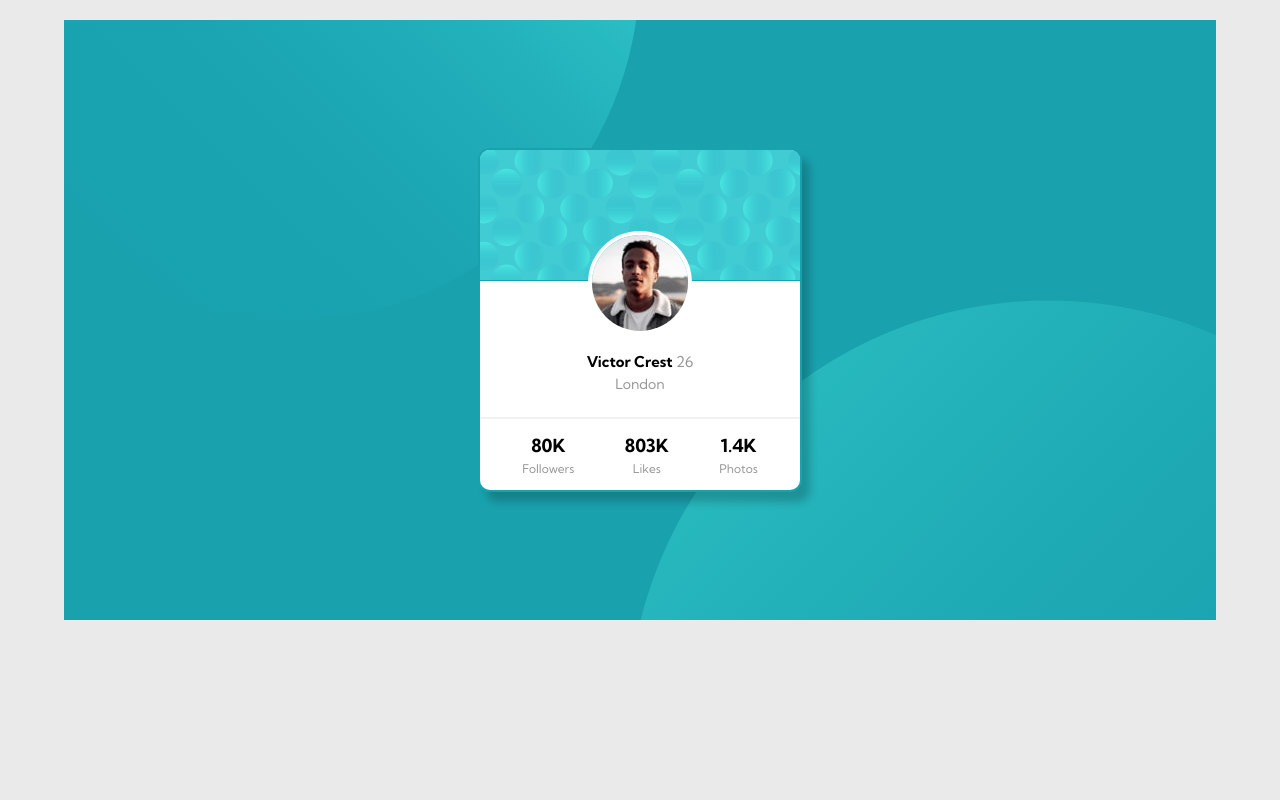
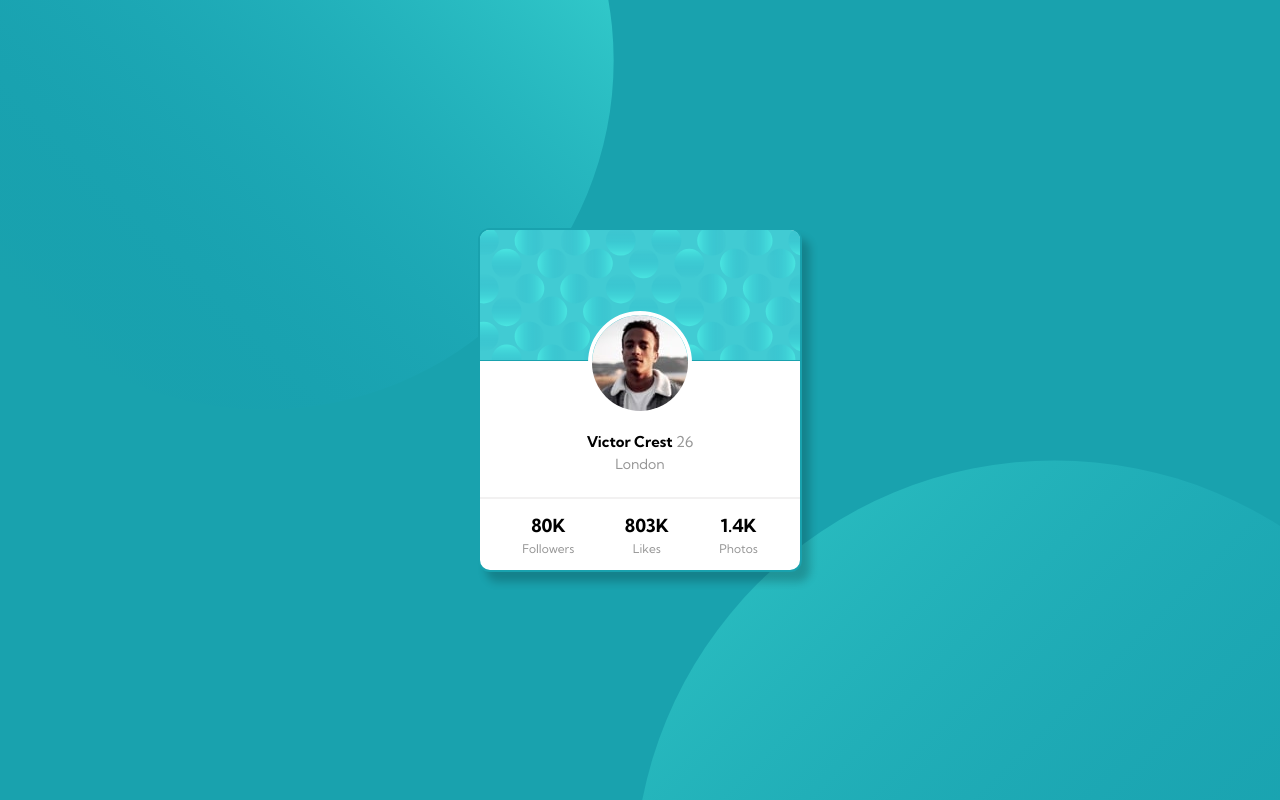
Before and after one commit to Slavica-Marinkovic/week2, a plain HTML site: page index.html in a window 1280 px wide. Drawn offline with Linux system fonts and the light colour scheme.

Commit message:
style changed

```diff
--- a/style.css
+++ b/style.css
@@ -11,9 +11,8 @@ h1, h2, h3, h4, h5, h6 {
     margin: 0;
 }
 .wrapper {
-    width: 1440px;
-    height: 600px;
-    margin: 20px auto;
+    width: 100%;
+    height: 100vh;
     background-color: hsl(185, 75%, 39%);
     position: relative;
     overflow: hidden;
@@ -23,11 +22,11 @@ h1, h2, h3, h4, h5, h6 {
     position: absolute;
 }
 .wrapper>img:first-of-type {
-    bottom: 300px;
-    right: 50%;
+    bottom: 390px;
+    right: 52%;
 }
 .wrapper>img:nth-of-type(2) {
-    top: 350px;
+    top: 530px;
     left: 55%;
     transform: scale(1.2,1.2);
 }
@@ -92,19 +91,9 @@ h1, h2, h3, h4, h5, h6 {
     font-size: 12px;
     color: hsl(0, 0%, 59%);
 }
-
-@media screen and (max-width: 1440px) {
+@media screen and (max-width: 320px) {
     .wrapper{
-        width: 90%;
+        padding: 10px;
+        overflow: scroll;
     }
 }
-@media screen and (max-width: 768px) {
-    .wrapper{
-        width: 100%;
-    }
-}
-@media screen and (max-width: 325px) {
-    .contact{
-        width: 90%;
-    }
-}
```
